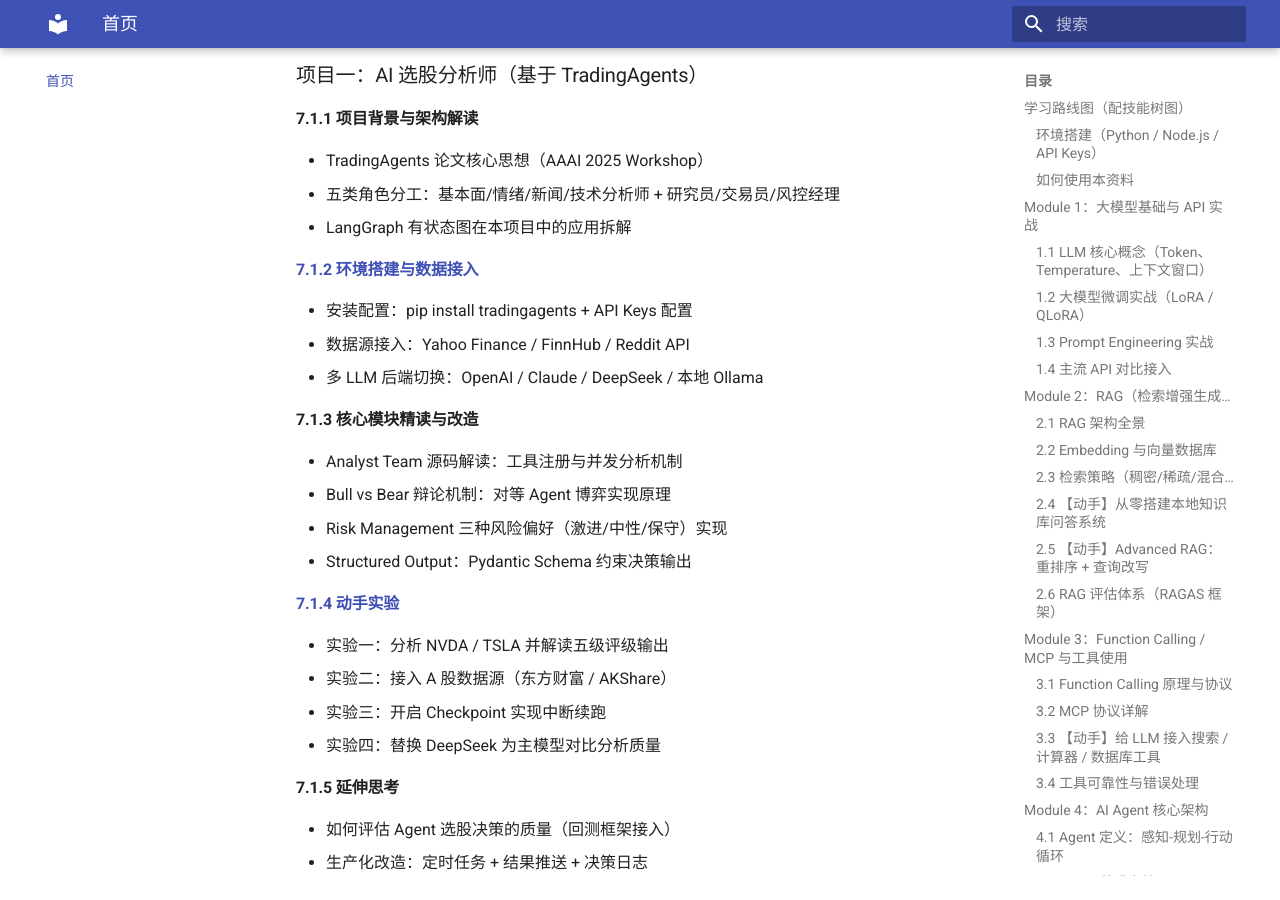
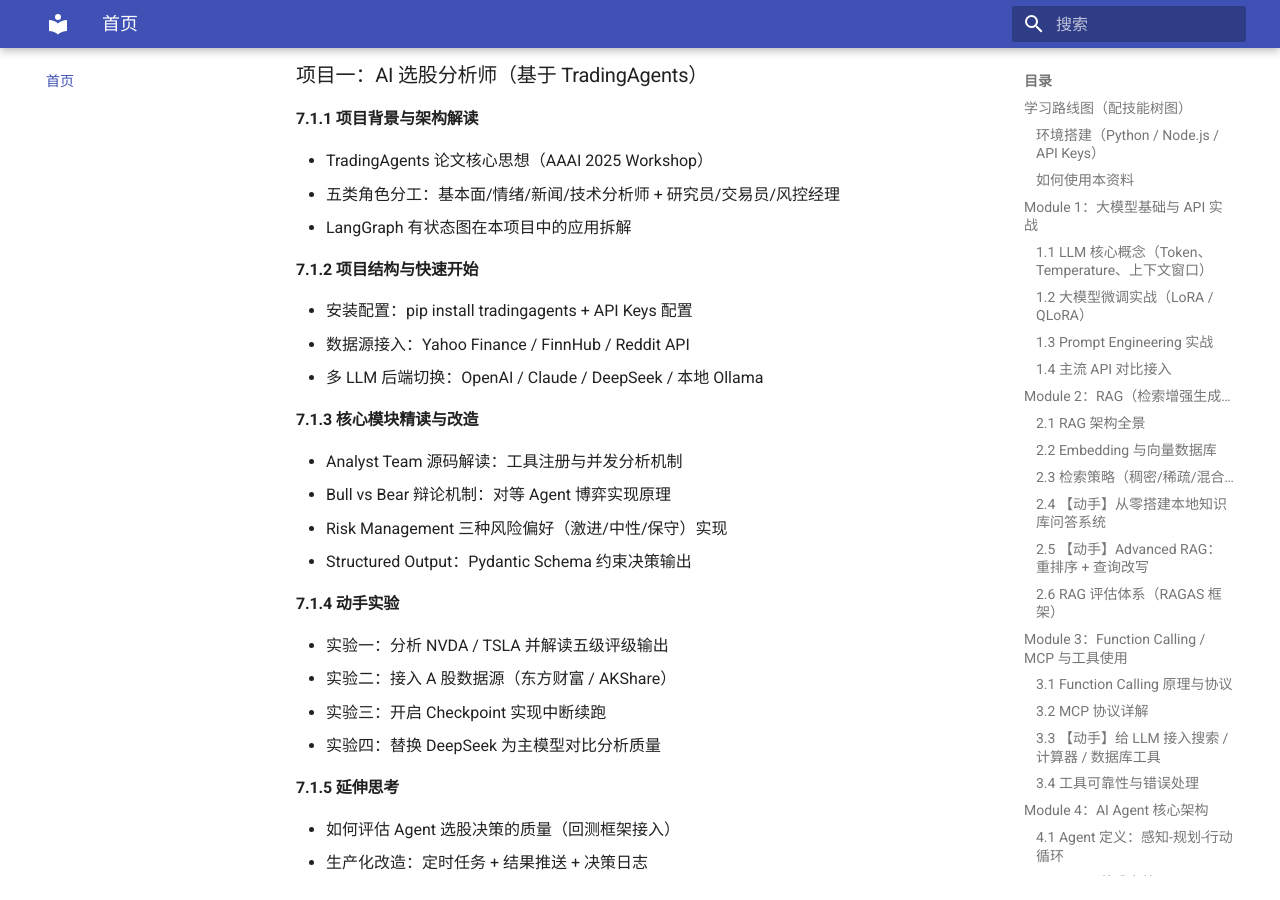
Before and after one commit to swf2020/AI-Agent-in-Practice, an MkDocs documentation site: the page built from docs/index.md, in a window 1280 px wide and 900 px high, scrolled down 10795 px. Built offline with MkDocs 1.6.1 and Material for MkDocs 9.7.7, drawn with Linux system fonts in a browser that asks for light colours; part of the change alters nothing that is shown.

Commit message:
fix: 修复 index.md 中已移动文件的链接引用
- 移除 7.1.2/7.1.4/7.2.5 的独立文件链接（已移至 libs/ 作为补充材料）
- 改为内联子节引用，与 7.1.md 主文档内容一致

Co-Authored-By: Claude Opus 4.6 <noreply@anthropic.com>

```diff
--- a/docs/index.md
+++ b/docs/index.md
@@ -354,7 +354,7 @@
 - 五类角色分工：基本面/情绪/新闻/技术分析师 + 研究员/交易员/风控经理
 - LangGraph 有状态图在本项目中的应用拆解
 
-#### [7.1.2 环境搭建与数据接入](AI Agent In Practice/07_垂直场景实战项目/7.1.2 环境搭建与数据接入.md)
+#### 7.1.2 项目结构与快速开始
 
 - 安装配置：pip install tradingagents + API Keys 配置
 - 数据源接入：Yahoo Finance / FinnHub / Reddit API
@@ -367,7 +367,7 @@
 - Risk Management 三种风险偏好（激进/中性/保守）实现
 - Structured Output：Pydantic Schema 约束决策输出
 
-#### [7.1.4 动手实验](AI Agent In Practice/07_垂直场景实战项目/7.1.4 动手实验.md)
+#### 7.1.4 动手实验
 
 - 实验一：分析 NVDA / TSLA 并解读五级评级输出
 - 实验二：接入 A 股数据源（东方财富 / AKShare）
@@ -398,7 +398,7 @@
 - 带段落级引用的回答生成（角注格式）
 - 置信度评估：无答案时主动拒答而非编造
 
-#### [7.2.5 评估与上线](AI Agent In Practice/07_垂直场景实战项目/7.2.5 评估与上线.md)
+#### 7.2.5 评估与上线
 
 - RAGAS 评估 + 人工抽样复核双轨制
 - Chainlit 前端 + FastAPI 后端生产部署
```
